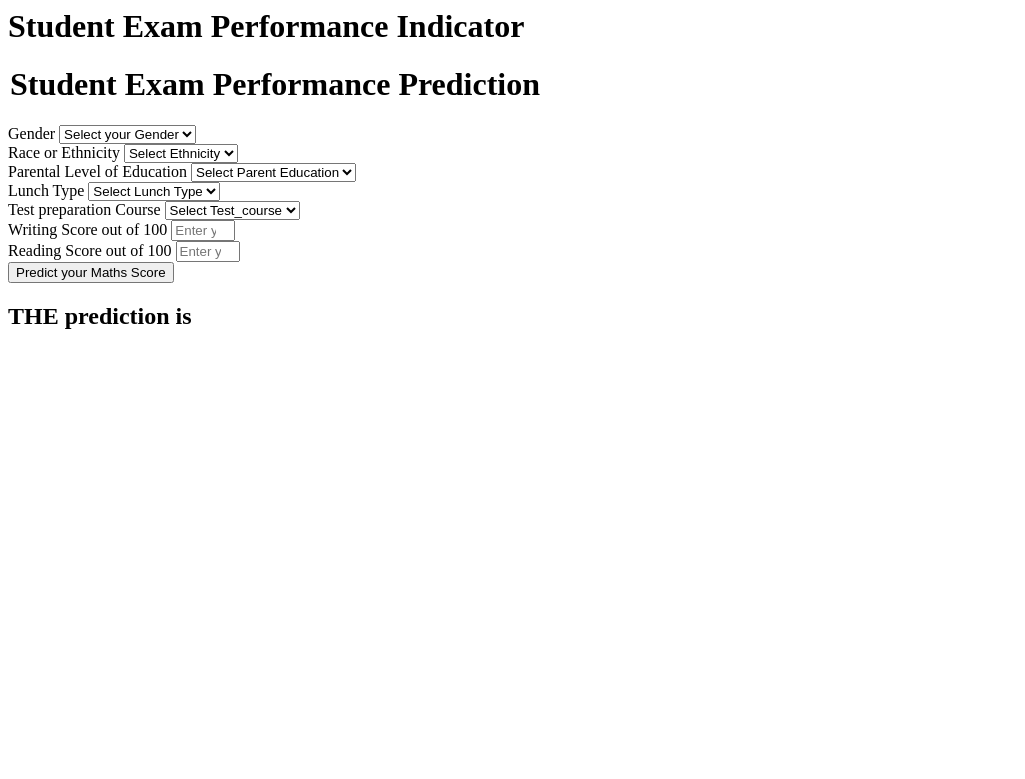
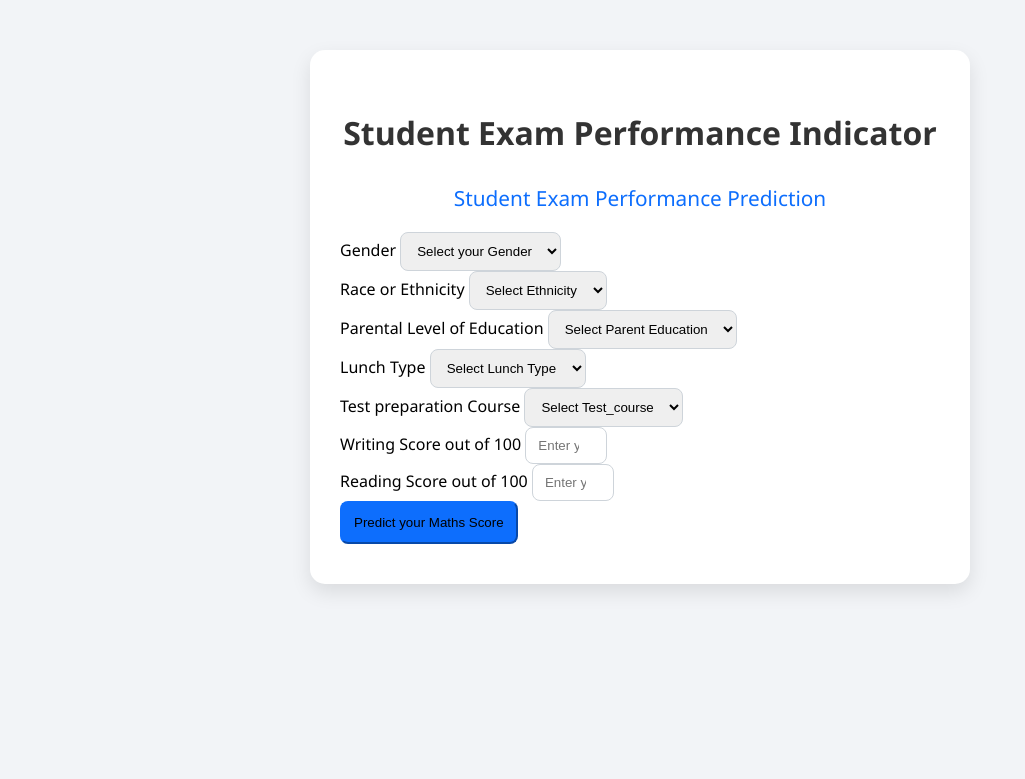
Before and after one commit to shravanikusare-dot/mlproject, a Flask app: page /predictdata in a window 1280 px wide. Shown: the top 779 px of the page, without its empty margins (0-1025 px from the left). Run offline with Flask 3, Linux system fonts and the light colour scheme.

Commit message:
Fix Flask run and update HTML templates for cloud deployment

```diff
--- a/app.py
+++ b/app.py
@@ -38,4 +38,4 @@ def predict_datapoint():
         return render_template('home.html',results=results[0])
 
 if __name__=="__main__":
-    app.run(host="0.0.0.0",debug=True)
+    app.run(debug=True)
--- a/templates/home.html
+++ b/templates/home.html
@@ -1,111 +1,168 @@
-<html>
+<!DOCTYPE html>
+<html lang="en">
+<head>
+    <meta charset="UTF-8">
+    <meta name="viewport" content="width=device-width, initial-scale=1.0">
+    <title>Student Exam Performance Indicator</title>
+     <style>
+        body {
+            background-color: #f2f4f7;
+            font-family: 'Segoe UI', Tahoma, Geneva, Verdana, sans-serif;
+        }
+        .login {
+            max-width: 600px;
+            margin: 50px auto;
+            background: #ffffff;
+            padding: 40px 30px;
+            border-radius: 15px;
+            box-shadow: 0 8px 20px rgba(0,0,0,0.1);
+            transition: all 0.3s ease;
+        }
+        .login:hover {
+            box-shadow: 0 12px 25px rgba(0,0,0,0.15);
+        }
+        h1 {
+            text-align: center;
+            margin-bottom: 30px;
+            font-weight: 600;
+            color: #333;
+        }
+        fieldset {
+            border: none;
+            padding: 0;
+            margin: 0;
+        }
+        legend {
+            font-size: 1.3rem;
+            font-weight: 500;
+            margin-bottom: 20px;
+            text-align: center;
+            color: #0d6efd;
+        }
+        .form-label {
+            font-weight: 500;
+            margin-bottom: 5px;
+        }
+        .form-control, .form-select {
+            border-radius: 8px;
+            padding: 10px 12px;
+            border: 1px solid #ced4da;
+            transition: border-color 0.3s, box-shadow 0.3s;
+        }
+        .form-control:focus, .form-select:focus {
+            border-color: #0d6efd;
+            box-shadow: 0 0 5px rgba(13,110,253,0.3);
+        }
+        .btn-primary {
+            background-color: #0d6efd;
+            border-color: #0d6efd;
+            font-weight: 500;
+            padding: 12px;
+            border-radius: 8px;
+            transition: background-color 0.3s, transform 0.2s;
+        }
+        .btn-primary:hover {
+            background-color: #0b5ed7;
+            transform: translateY(-2px);
+        }
+        h2 {
+            text-align: center;
+            margin-top: 25px;
+            color: #0d6efd;
+            font-weight: 500;
+        }
+    </style>
+</head>
 <body>
     <div class="login">
         <h1>Student Exam Performance Indicator</h1>
 
         <form action="{{ url_for('predict_datapoint')}}" method="post">
-        <h1>
+            <fieldset>
                 <legend>Student Exam Performance Prediction</legend>
-        </h1>
+
+                <!-- Gender -->
                 <div class="mb-3">
                     <label class="form-label">Gender</label>
                     <select class="form-control" name="gender" placeholder="Enter you Gender" required>
                         <option class="placeholder" selected disabled value="">Select your Gender</option>
-                <option value="male">
-                    Male
-                </option>
-                <option value="female">
-                    Female
-                </option>
+                        <option value="male">Male</option>
+                        <option value="female">Female</option>
                     </select>
                 </div>
+
+                <!-- Race or Ethnicity -->
                 <div class="mb-3">
                     <label class="form-label">Race or Ethnicity</label>
                     <select class="form-control" name="ethnicity" placeholder="Enter you ethnicity" required>
                         <option class="placeholder" selected disabled value="">Select Ethnicity</option>
-                <option value="group A">
-                    Group A
-                </option>
-                <option value="group B">
-                    Group B
-                </option>
-                <option value="group C">
-                    Group C
-                </option>
-                <option value="group D">
-                    Group D
-                </option>
-                <option value="group E">
-                    Group E
-                </option>
+                        <option value="group A">Group A</option>
+                        <option value="group B">Group B</option>
+                        <option value="group C">Group C</option>
+                        <option value="group D">Group D</option>
+                        <option value="group E">Group E</option>
                     </select>
                 </div>
+
+                <!-- Parental Level of Education -->
                 <div class="mb-3">
                     <label class="form-label">Parental Level of Education</label>
-            <select class="form-control" name="parental_level_of_education"
-                placeholder="Enter you Parent Education" required>
+                    <select class="form-control" name="parental_level_of_education" placeholder="Enter you Parent Education" required>
                         <option class="placeholder" selected disabled value="">Select Parent Education</option>
-                <option value="associate's degree">
-                    associate's degree
-                </option>
-                <option value="bachelor's degree">
-                    bachelor's degree
-                </option>
-                <option value="high school">
-                    high school
-                </option>
-                <option value="master's degree">
-                    master's degree
-                </option>
-                <option value="some college">
-                    some college
-                </option>
-                <option value="some high school">
-                    some high school
-                </option>
+                        <option value="associate's degree">associate's degree</option>
+                        <option value="bachelor's degree">bachelor's degree</option>
+                        <option value="high school">high school</option>
+                        <option value="master's degree">master's degree</option>
+                        <option value="some college">some college</option>
+                        <option value="some high school">some high school</option>
                     </select>
                 </div>
+
+                <!-- Lunch Type -->
                 <div class="mb-3">
                     <label class="form-label">Lunch Type</label>
                     <select class="form-control" name="lunch" placeholder="Enter you Lunch" required>
                         <option class="placeholder" selected disabled value="">Select Lunch Type</option>
-                <option value="free/reduced">
-                    free/reduced
-                </option>
-                <option value="standard">
-                    standard
-                </option>
+                        <option value="free/reduced">free/reduced</option>
+                        <option value="standard">standard</option>
                     </select>
                 </div>
+
+                <!-- Test Preparation Course -->
                 <div class="mb-3">
                     <label class="form-label">Test preparation Course</label>
-            <select class="form-control" name="test_preparation_course" placeholder="Enter you Course"
-                required>
+                    <select class="form-control" name="test_preparation_course" placeholder="Enter you Course" required>
                         <option class="placeholder" selected disabled value="">Select Test_course</option>
-                <option value="none">
-                    None
-                </option>
-                <option value="completed">
-                    Completed
-                </option>
+                        <option value="none">None</option>
+                        <option value="completed">Completed</option>
                     </select>
                 </div>
+
+                <!-- Writing Score -->
                 <div class="mb-3">
                     <label class="form-label">Writing Score out of 100</label>
-            <input class="form-control" type="number" name="reading_score"
-                placeholder="Enter your Reading score" min='0' max='100' />
+                    <input class="form-control" type="number" name="writing_score" placeholder="Enter your Writing score" min="0" max="100" required>
                 </div>
+
+                <!-- Reading Score -->
                 <div class="mb-3">
                     <label class="form-label">Reading Score out of 100</label>
-            <input class="form-control" type="number" name="writing_score"
-                placeholder="Enter your Reading Score" min='0' max='100' />
+                    <input class="form-control" type="number" name="reading_score" placeholder="Enter your Reading Score" min="0" max="100" required>
                 </div>
+
+                <!-- Submit -->
                 <div class="mb-3">
-            <input class="btn btn-primary" type="submit" value="Predict your Maths Score" required />
+                    <input class="btn btn-primary" type="submit" value="Predict your Maths Score" />
                 </div>
+            </fieldset>
         </form>
-    <h2>
-       THE  prediction is {{results}}
-    </h2>
-   <body>
+
+        <!-- Prediction Result -->
+        {% if results %}
+        <h2>THE prediction is {{results}}</h2>
+        {% endif %}
+    </div>
+
+
+</body>
 </html>
```
Also changed, not shown: templates/index.html (+60 -1 lines). Lines whose indentation alone changed are shown as unchanged.
